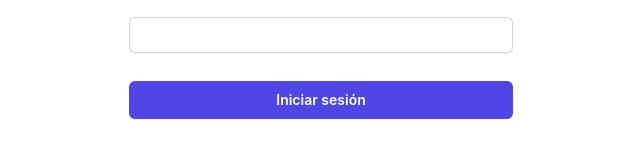
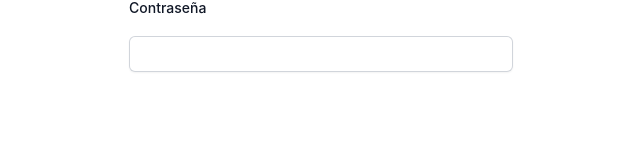
Before and after one commit to CristopherAlvaradoM/secureApp, a React (Vite) app: page /login in a window 1280 px wide. Shown: the part 482-640 px from the top of the page, without its empty margins (319-959 px from the left). Built offline with nearby package versions, Linux system fonts and the light colour scheme.

Commit message:
ADD Componets FIXED Component Button

```diff
--- /dev/null
+++ b/src/Components/Button.tsx
@@ -0,0 +1,14 @@
+import React, { MouseEventHandler } from 'react';
+
+const Button = ({ onClick, label }: {onClick : MouseEventHandler<HTMLButtonElement>, label: string}) => {
+
+  return (
+    <button
+      onClick={onClick}
+      className="flex w-full justify-center rounded-md bg-indigo-600 px-3 py-1.5 text-sm font-semibold leading-6 text-white shadow-sm hover:bg-indigo-500 focus-visible:outline focus-visible:outline-2 focus-visible:outline-offset-2 focus-visible:outline-indigo-600">
+      {label}
+    </button>
+  );
+};
+
+export default Button;
--- a/src/View/Login.tsx
+++ b/src/View/Login.tsx
@@ -1,3 +1,5 @@
+import Button from '../Components/Button';
+
 export default function Login() {
 
   return (
@@ -38,14 +40,8 @@
                 />
               </div>
             </div>
-
             <div className="py-5">
-              <button
-                type="submit"
-                className="flex w-full justify-center rounded-md bg-indigo-600 px-3 py-1.5 text-sm font-semibold leading-6 text-white shadow-sm hover:bg-indigo-500 focus-visible:outline focus-visible:outline-2 focus-visible:outline-offset-2 focus-visible:outline-indigo-600"
-              >
-                Iniciar sesión
-              </button>
+              {/* <Button onClick={handleClick} label="Iniciar sesión" /> */}
             </div>
         </div>
       </div>
```
